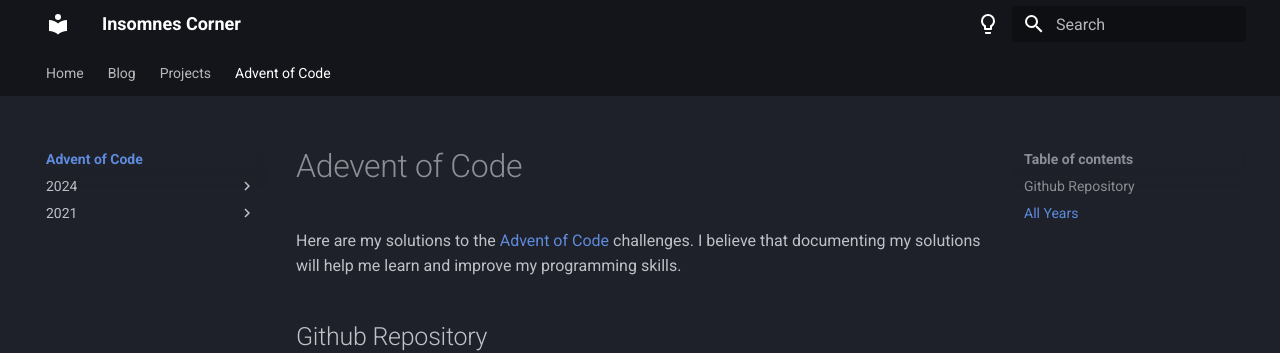
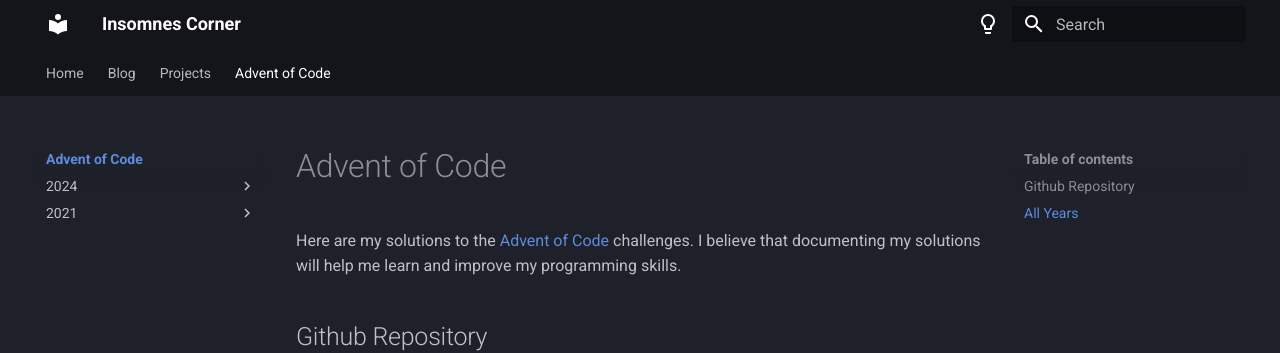
Before and after one commit to insomnes/my-static-site, an MkDocs documentation site: the page built from docs/advent_of_code/index.md, in a window 1280 px wide. Shown: the top 353 px of the page. Built offline with MkDocs 1.6.1 and Material for MkDocs 9.7.7, drawn with Linux system fonts in a browser that asks for light colours.

Commit message:
Another typo

```diff
--- a/docs/advent_of_code/index.md
+++ b/docs/advent_of_code/index.md
@@ -1,4 +1,4 @@
-# Adevent of Code
+# Advent of Code
 Here are my solutions to the [Advent of Code](https://adventofcode.com/) challenges.
 I believe that documenting my solutions will help me learn and improve my programming skills.
 
```
